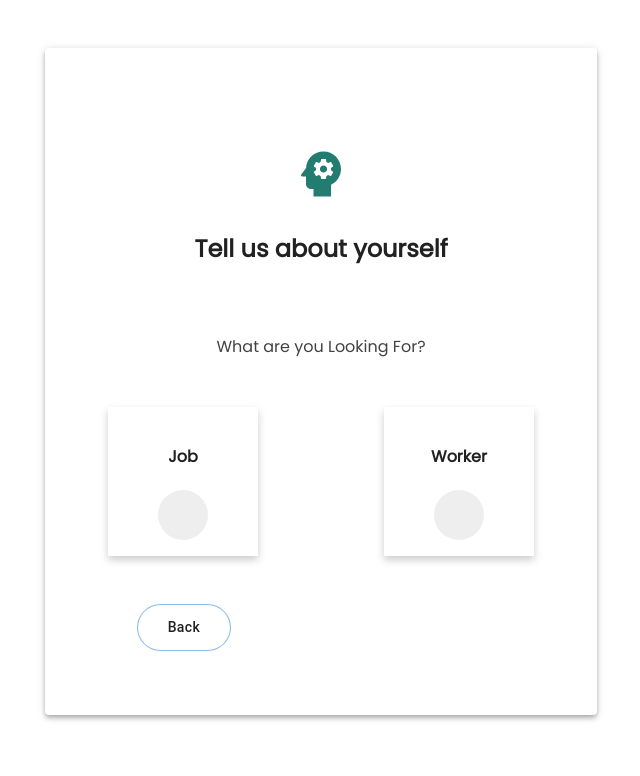
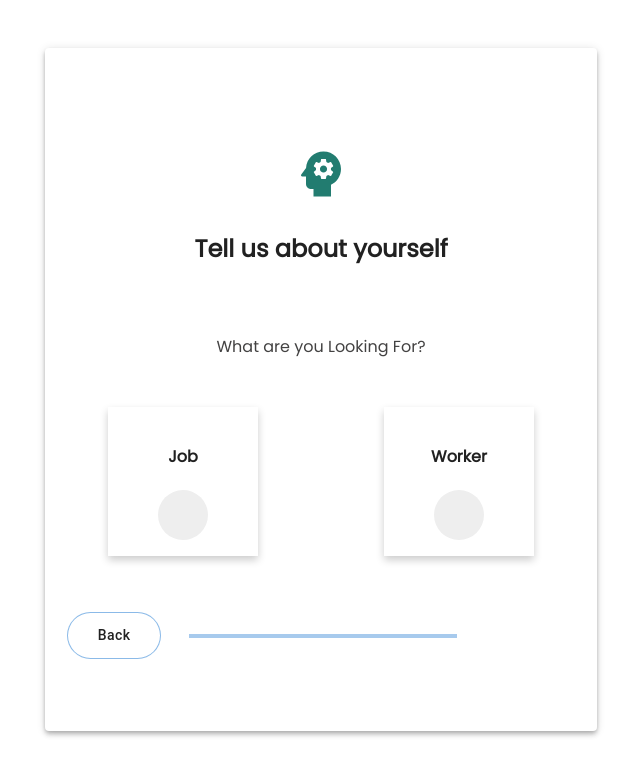
Before and after one commit to muhammadkeyton/onlyjobs, a Next.js app: page /getStarted in a window 1280 px wide. Shown: the top 776 px of the page, without its empty margins (319-959 px from the left). Built offline with nearby package versions, Linux system fonts and the light colour scheme.

Commit message:
add progress stepper in getStarted page

```diff
--- /dev/null
+++ b/components/getStartedPage/progressStepper.tsx
@@ -0,0 +1,60 @@
+import {useState} from "react";
+import MobileStepper from '@mui/material/MobileStepper';
+
+
+//next js
+import Link from 'next/link';
+
+
+import getStartedPageCss from "../../styles/getStartedPage.module.css";
+
+//reuseableComponent
+import { Bbutton } from "../reUseableComponents/button";
+
+
+import { MAINBUTTON_PRE_HOVER, MAINBUTTON_HOVER } from "../componentConstants/textColors";
+
+
+type stepperProp = {
+    next:boolean
+}
+
+
+export default function ProgressMobileStepper({next}:stepperProp) {
+  const [activeStep, setActiveStep] = useState(0);
+
+  const handleNext = () => {
+    setActiveStep((prevActiveStep) => prevActiveStep + 1);
+  };
+
+  const handleBack = () => {
+    setActiveStep((prevActiveStep) => prevActiveStep - 1);
+  };
+
+  return (
+    <MobileStepper
+      variant="progress"
+      steps={10
+      }
+      position="static"
+      activeStep={activeStep}
+      sx={{justifyContent:"space-around"}}
+      nextButton={
+        <Bbutton onClick={handleNext} buttonType='contained' color1={MAINBUTTON_PRE_HOVER} color2={MAINBUTTON_HOVER} text="Next" pad="10px 30px" marg="0" xTraStyling={next?"":getStartedPageCss.nextButton} />
+      }
+      backButton={
+        activeStep < 1
+
+        ?(<Link href="/" style={{ textDecoration: "none",cursor:"default" }}>
+            <Bbutton buttonType='outlined' color1='#fff' color2="#fff" text="Back" pad="10px 30px" marg="0" xTraStyling="" />
+         </Link>)
+
+        :(<Bbutton buttonType='outlined' color1='#fff' color2="#fff" text="Back" pad="10px 30px" marg="0" xTraStyling="" onClick={handleBack}/>)
+
+
+      }
+
+
+    />
+  );
+}
--- a/components/landingPage/navBar.tsx
+++ b/components/landingPage/navBar.tsx
@@ -118,7 +118,7 @@ export default function DrawerAppBar() {
         flexDirection:"row",
         justifyContent:"space-between",
         alignItems:"center",
-        padding:"1.5rem 1.5rem",
+        padding:"1.5rem 3rem",
         backgroundColor:"#FFFFFF"
        }}
       >
--- a/components/reUseableComponents/button.tsx
+++ b/components/reUseableComponents/button.tsx
@@ -2,10 +2,19 @@ import Button,{ ButtonProps } from '@mui/material/Button';
 import { styled } from '@mui/material/styles';
 
 
+type ButtonTypes = {
+    buttonType:string,
+    color1:string,
+    color2:string,
+    text:string,
+    pad:string,
+    marg:string,
+    xTraStyling:any,
+    onClick?:()=>void
+}
 
 
-
-export const  Bbutton = ({buttonType,color1,color2,text,pad,marg,xTraStyling} : {buttonType: string, color1: string,color2:string, text: string,pad:string,marg:string,xTraStyling:any})=>{
+export const  Bbutton = ({buttonType,color1,color2,text,pad,marg,xTraStyling,onClick = ()=>{}} : ButtonTypes)=>{
 
     const ColorButton = styled(Button)<ButtonProps>(({ theme }) => ({
         color: theme.palette.getContrastText(color1),
@@ -22,9 +31,9 @@ export const  Bbutton = ({buttonType,color1,color2,text,pad,marg,xTraStyling} :
     return(
 
         buttonType === "contained" ?
-        (<ColorButton  className = {xTraStyling} variant="contained"  sx={{textTransform:"none",borderRadius:"25px",padding:`${pad}`,margin:`${marg}`}}>{text}</ColorButton>)
+        (<ColorButton  className = {xTraStyling} variant="contained" onClick={onClick} sx={{textTransform:"none",borderRadius:"25px",padding:`${pad}`,margin:`${marg}`}}>{text}</ColorButton>)
 
         :
-        <ColorButton  className = {xTraStyling} variant="outlined" sx={{textTransform:"none",borderRadius:"25px",padding:`${pad}`,margin:`${marg}`}}>{text}</ColorButton>
+        <ColorButton  className = {xTraStyling} variant="outlined" onClick={onClick} sx={{textTransform:"none",borderRadius:"25px",padding:`${pad}`,margin:`${marg}`}}>{text}</ColorButton>
     )
 }
--- a/pages/getStarted.tsx
+++ b/pages/getStarted.tsx
@@ -1,6 +1,3 @@
-//next js
-import Link from 'next/link';
-
 
 //react
 import {useState} from "react";
@@ -15,46 +12,55 @@ import Slide from '@mui/material/Slide';
 //custom page css
 import getStartedPageCss from "../styles/getStartedPage.module.css";
 
-import { PARAGRAPH_HEXCOLOR,MAINBUTTON_PRE_HOVER, MAINBUTTON_HOVER } from '../components/componentConstants/textColors';
+import { PARAGRAPH_HEXCOLOR,MAINBUTTON_PRE_HOVER} from '../components/componentConstants/textColors';
 
-//reusable component
-import {Bbutton} from "../components/reUseableComponents/button";
+
+
+
+import ProgressMobileStepper from '../components/getStartedPage/progressStepper';
 
 export default function GetStarted(){
 
     const [role,setRole] = useState(false);
 
-    const [employerRole,setEmployerRole] = useState(false)
 
-    const [workerRole,setWorkerRole] = useState(false)
+    const [userInfo,setUserInfo] = useState({
+        role:"",
+
+    })
+
 
 
     const handleEmployerClick = ():void =>{
-        setEmployerRole(!employerRole)
 
-        if(role !== true && employerRole !== true){
+        if(role !== true && userInfo.role !== "employer"){
+            setUserInfo({...userInfo,role:"employer"})
             setRole(true)
-        }else if (role == true && employerRole !== true){
-            setRole(true)
-        }else{
+        }else if (role == true && userInfo.role !== "employer"){
+            setUserInfo({...userInfo,role:"employer"})
+        } else if (role == true && userInfo.role == "employer"){
+            setUserInfo({...userInfo,role:""})
             setRole(false)
         }
 
-        setWorkerRole(false)
+
+
+
     }
 
     const handleWorkerClick = ():void =>{
-        setWorkerRole(!workerRole)
 
-        if(role !== true && workerRole !== true){
+        if(role !== true && userInfo.role !== "worker"){
+            setUserInfo({...userInfo,role:"worker"})
             setRole(true)
-        }else if (role == true && workerRole !== true){
-            setRole(true)
-        }else{
+        }else if (role == true && userInfo.role !== "worker"){
+            setUserInfo({...userInfo,role:"worker"})
+        }else if(role === true &&  userInfo.role === "worker" ){
+            setUserInfo({...userInfo,role:""})
             setRole(false)
         }
 
-        setEmployerRole(false)
+
 
     }
 
@@ -73,20 +79,20 @@ export default function GetStarted(){
 
 
                 <div className={getStartedPageCss.cardAnswer}>
-                   <div className={getStartedPageCss.card} onClick={handleWorkerClick} style={workerRole ? { borderColor:MAINBUTTON_PRE_HOVER,borderStyle:"solid" } : {}}>
+                   <div className={getStartedPageCss.card} onClick={handleWorkerClick} style={userInfo.role === "worker" ? { borderColor:MAINBUTTON_PRE_HOVER,borderStyle:"solid" } : {}}>
                         <h4>Job</h4>
 
                         <div className={getStartedPageCss.iconContainer}>
-                          {workerRole &&<CheckIcon fontSize="large" sx={{color:"#285430"}}/>}
+                          {(userInfo.role === "worker") &&<CheckIcon fontSize="large" sx={{color:"#285430"}}/>}
                         </div>
 
 
                    </div>
 
-                   <div className={getStartedPageCss.card} onClick={handleEmployerClick} style={employerRole ? { borderColor:MAINBUTTON_PRE_HOVER,borderStyle:"solid" } : {}}>
+                   <div className={getStartedPageCss.card} onClick={handleEmployerClick} style={userInfo.role === "employer" ? { borderColor:MAINBUTTON_PRE_HOVER,borderStyle:"solid" } : {}}>
                         <h4>Worker</h4>
                         <div className={getStartedPageCss.iconContainer}>
-                          {employerRole && <CheckIcon fontSize="large" sx={{color:"#285430"}}/>}
+                          {(userInfo.role === "employer") && <CheckIcon fontSize="large" sx={{color:"#285430"}}/>}
                         </div>
                    </div>
 
@@ -94,13 +100,7 @@ export default function GetStarted(){
 
                 </div>
 
-                <div className={getStartedPageCss.buttons}>
-                   <Link href="/" style={{ textDecoration: "none",cursor:"default" }}>
-                    <Bbutton buttonType='outlined' color1='#fff' color2="#fff" text="Back" pad="10px 30px" marg="0" xTraStyling="" />
-                   </Link>
-
-                   <Bbutton buttonType='contained' color1={MAINBUTTON_PRE_HOVER} color2={MAINBUTTON_HOVER} text="Next" pad="10px 30px" marg="0" xTraStyling={role?"":getStartedPageCss.nextButton} />
-                </div>
+                <ProgressMobileStepper next={role}/>
 
 
             </Paper>
--- a/styles/getStartedPage.module.css
+++ b/styles/getStartedPage.module.css
@@ -38,10 +38,6 @@ box-shadow: 0 8px 16px 0 rgba(0,0,0,0.2);
 }
 
 
-.buttons{
-    display:flex;
-    justify-content: space-around;
-}
 
 .nextButton{
     visibility:hidden
```
